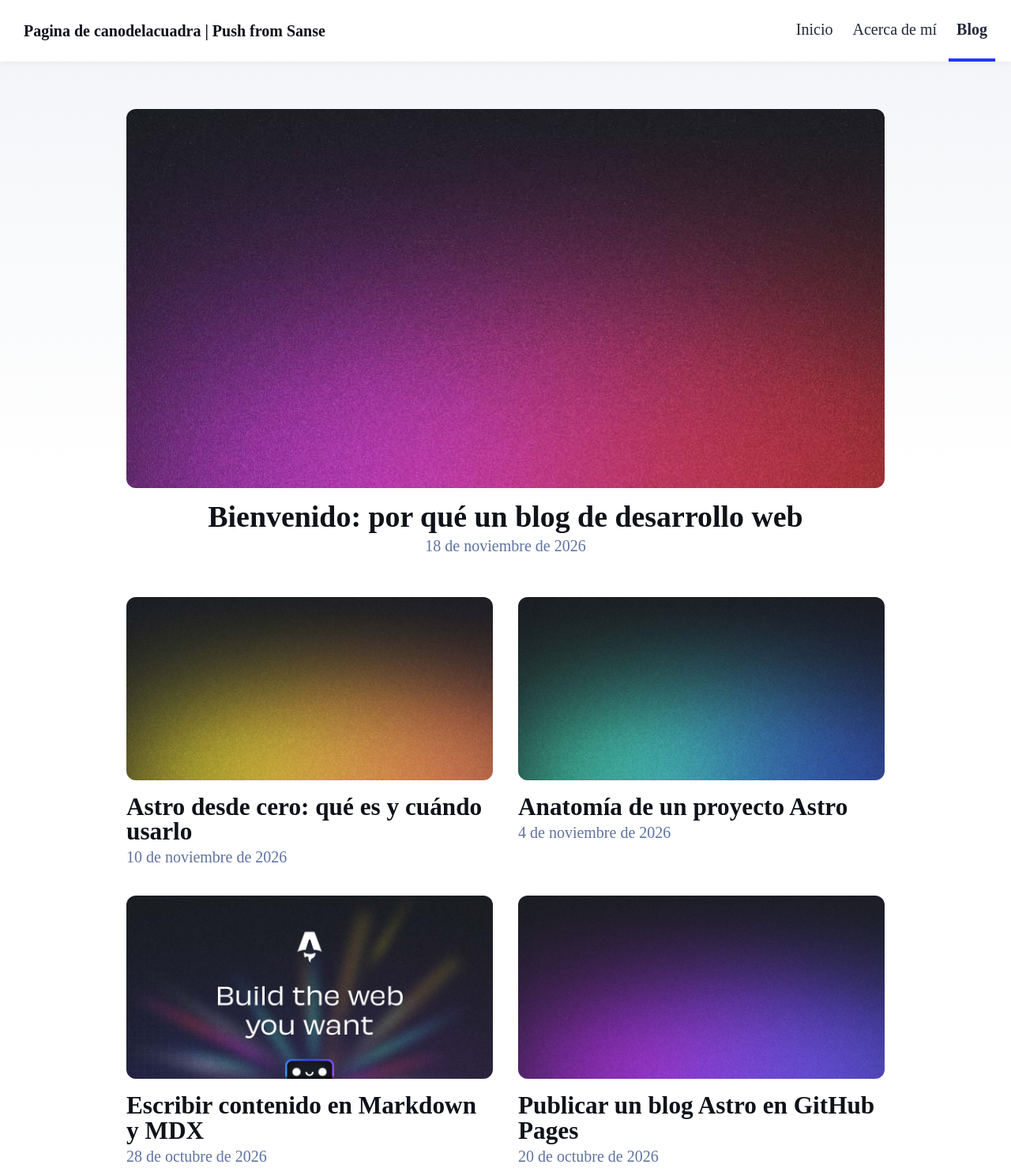
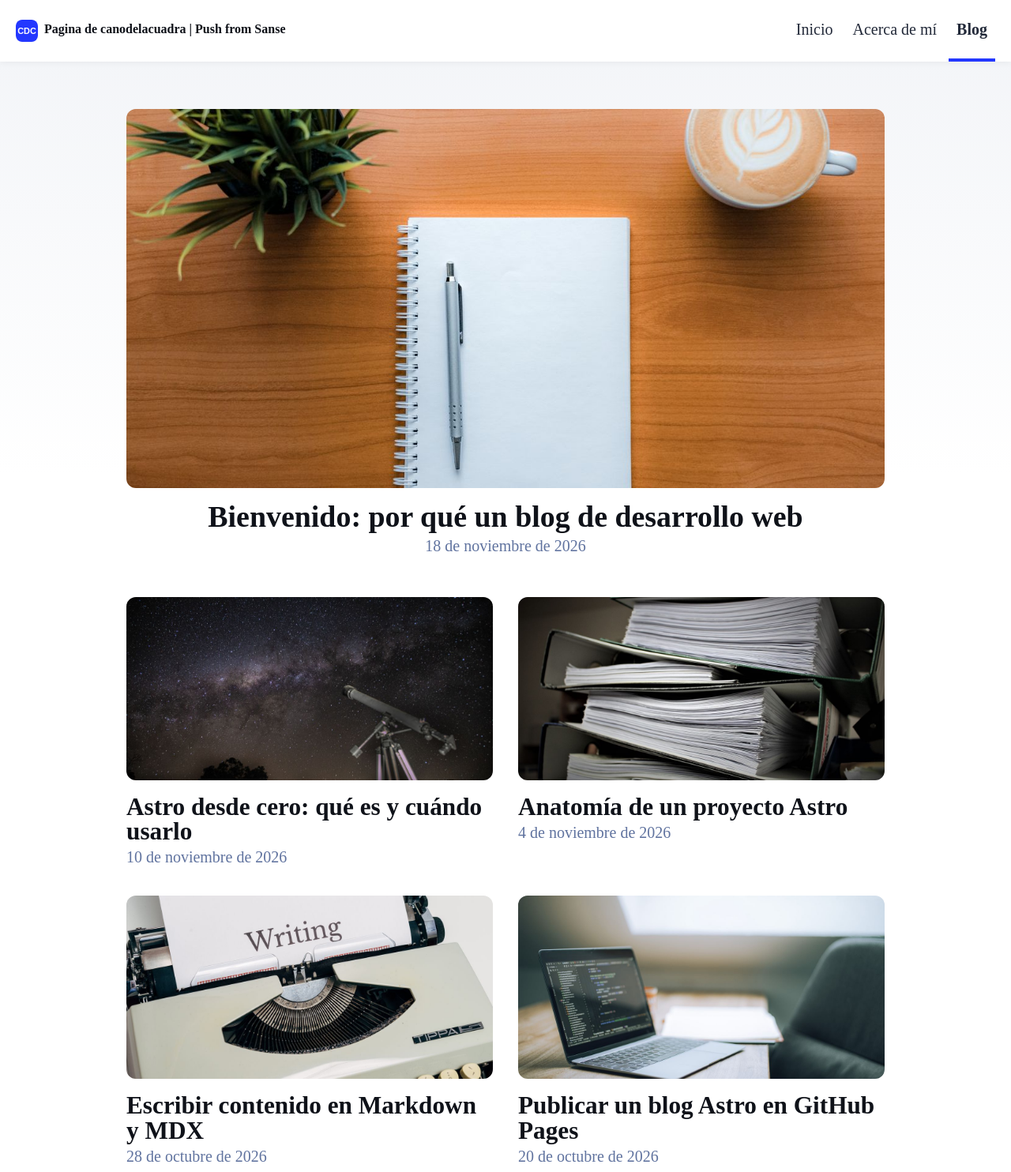
Before and after one commit to canodelacuadra/blog-desarrollo, an Astro site: page /blog-astro-2/blog in a window 1280 px wide. Shown: the top 1484 px of the page at 79% size. Built offline with nearby package versions, Linux system fonts and the light colour scheme; Astro itself is replaced by a stand-in of ours.

Commit message:
fotos de articulos y logo de prueba en el header

```diff
--- a/src/components/Header.astro
+++ b/src/components/Header.astro
@@ -5,7 +5,8 @@ import HeaderLink from './HeaderLink.astro';
 
 <header>
 	<nav>
-		<h2>
+		<h2 class="brand">
+			<img src={withBase('/logo.svg')} width="28" height="28" alt="" />
 			<a href={withBase('/')}>{`${SITE_TITLE} | ${SITE_DESCRIPTION}`}</a>
 		</h2>
 		<div class="internal-links">
@@ -24,7 +25,21 @@ import HeaderLink from './HeaderLink.astro';
 	}
 	h2 {
 		margin: 0;
-		font-size: 1em;
+		font-size: 0.8em;
+	}
+
+	.brand {
+		display: flex;
+		align-items: center;
+		gap: 0.5rem;
+	}
+
+	.brand img {
+		display: block;
+	}
+
+	.brand a {
+		padding: 0;
 	}
 
 	h2 a,
--- a/src/content/blog/astro-desde-cero.md
+++ b/src/content/blog/astro-desde-cero.md
@@ -3,7 +3,7 @@ title: 'Astro desde cero: qué es y cuándo usarlo'
 description: 'Una introducción práctica a Astro, el generador de sitios estáticos que usa este blog.'
 pubDate: 'Nov 10 2026'
 updatedDate: 'Nov 18 2026'
-heroImage: '../../assets/blog-placeholder-4.jpg'
+heroImage: '../../assets/blog-astro.jpg'
 ---
 
 Astro es un generador de sitios estáticos pensado para contenido. Su idea principal es sencilla: renderiza los componentes en el momento de la compilación y envía al navegador solo HTML y CSS. Si una parte de la página necesita interactividad, puedes añadir JavaScript únicamente para esa parte.
--- a/src/content/blog/bienvenida.md
+++ b/src/content/blog/bienvenida.md
@@ -2,7 +2,7 @@
 title: 'Bienvenido: por qué un blog de desarrollo web'
 description: 'Presentación del blog y de las cosas que voy a contar aquí.'
 pubDate: 'Nov 18 2026'
-heroImage: '../../assets/blog-placeholder-3.jpg'
+heroImage: '../../assets/blog-bienvenida.jpg'
 ---
 
 Toda persona que aprende desarrollo web acaba acumulando preguntas: por qué una maquetación se rompe en móvil, cuándo conviene usar un framework o cómo se publica un sitio sin complicaciones. Este blog es mi forma de responder a esas preguntas y dejar constancia de lo que voy aprendiendo.
--- a/src/content/blog/estructura-de-un-proyecto-astro.md
+++ b/src/content/blog/estructura-de-un-proyecto-astro.md
@@ -2,7 +2,7 @@
 title: 'Anatomía de un proyecto Astro'
 description: 'Recorrido por las carpetas de un proyecto Astro y qué se guarda en cada una.'
 pubDate: 'Nov 04 2026'
-heroImage: '../../assets/blog-placeholder-2.jpg'
+heroImage: '../../assets/blog-estructura.jpg'
 ---
 
 Cuando abres por primera vez un proyecto Astro, la estructura puede parecer excesiva. En realidad cada carpeta tiene una responsabilidad muy clara. Este es el esquema básico:
--- a/src/content/blog/markdown-y-mdx.mdx
+++ b/src/content/blog/markdown-y-mdx.mdx
@@ -2,7 +2,7 @@
 title: 'Escribir contenido en Markdown y MDX'
 description: 'Qué diferencia hay entre Markdown y MDX y cómo usar componentes dentro de un artículo.'
 pubDate: 'Oct 28 2026'
-heroImage: '../../assets/blog-placeholder-1.jpg'
+heroImage: '../../assets/blog-markdown.jpg'
 ---
 
 Uno de los motivos para elegir Astro para un blog es poder escribir en Markdown. El contenido queda en archivos de texto, se versiona con Git y no depende de un editor externo.
--- a/src/content/blog/publicar-en-github-pages.md
+++ b/src/content/blog/publicar-en-github-pages.md
@@ -3,7 +3,7 @@ title: 'Publicar un blog Astro en GitHub Pages'
 description: 'Pasos para desplegar un sitio Astro en GitHub Pages con GitHub Actions.'
 pubDate: 'Oct 20 2026'
 updatedDate: 'Nov 18 2026'
-heroImage: '../../assets/blog-placeholder-5.jpg'
+heroImage: '../../assets/blog-github-pages.jpg'
 ---
 
 GitHub Pages permite publicar un sitio estático directamente desde un repositorio. Con Astro, el método recomendado es un flujo de GitHub Actions que compila el proyecto y sube el resultado.
--- a/src/layouts/BlogPost.astro
+++ b/src/layouts/BlogPost.astro
@@ -60,7 +60,7 @@ const { title, description, pubDate, updatedDate, heroImage } = Astro.props;
 		<main>
 			<article>
 				<div class="hero-image">
-					{heroImage && <Image width={1020} height={510} src={heroImage} alt="" />}
+					{heroImage && <Image width={1020} height={510} src={heroImage} alt={description} />}
 				</div>
 				<div class="prose">
 					<div class="title">
```
Also changed, not shown: public/logo.svg (added), src/assets/blog-astro.jpg (added), src/assets/blog-bienvenida.jpg (added), src/assets/blog-estructura.jpg (added), src/assets/blog-github-pages.jpg (added), src/assets/blog-markdown.jpg (added).
